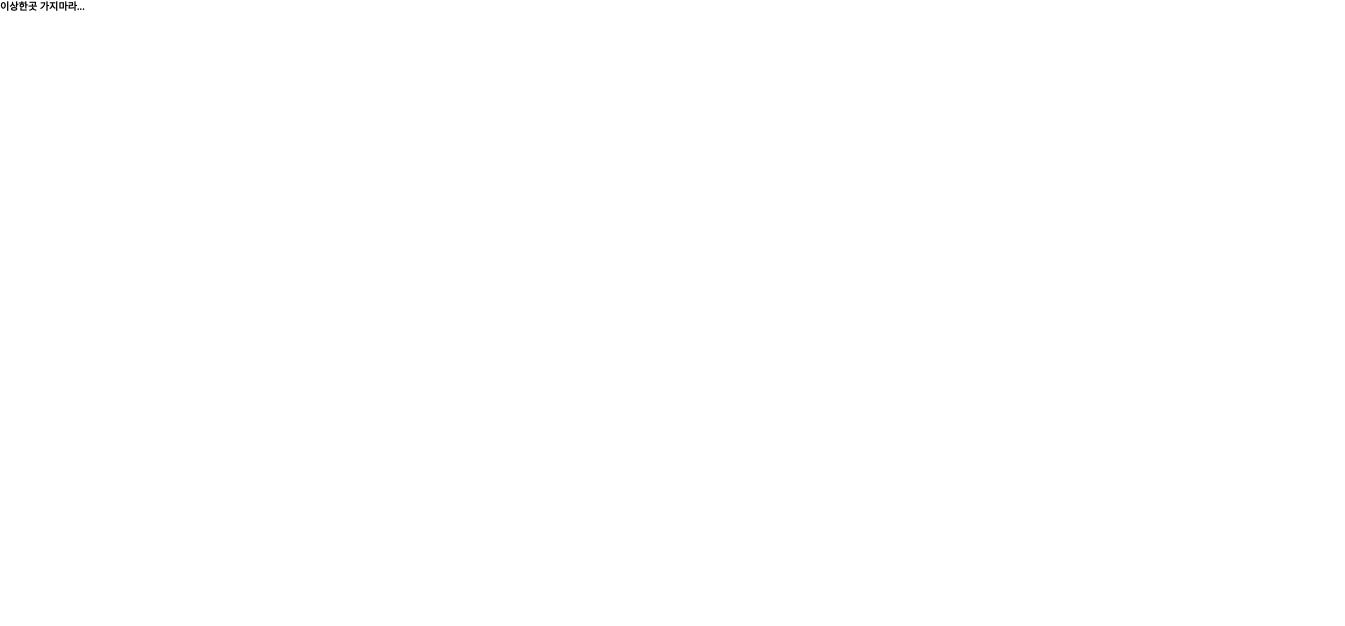
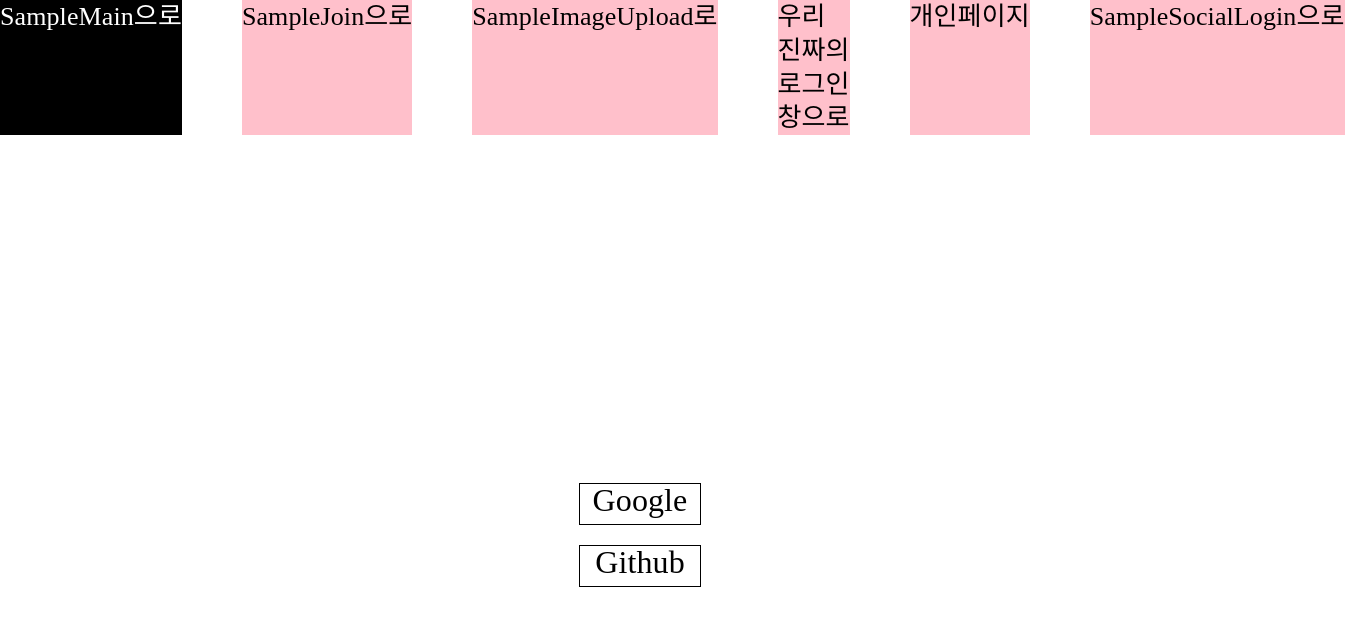
Before and after one commit to daeppang119/news_feed_project, a React (Create React App) app: page /SampleSocialLogin in a window 1280 px wide. Shown: the top 626 px of the page, 1345 px wide, since content can reach past the window. Built offline with nearby package versions, Linux system fonts and the light colour scheme; no server answers; the database is empty.

Commit message:
회원가입 후 프로필 이미지 기본값 설정 완료및 해결

```diff
--- a/src/Pages/Join.jsx
+++ b/src/Pages/Join.jsx
@@ -42,8 +42,7 @@ function Join() {
       const user = userCredential.user;
       const displayName = user.email.split("@")[0];
       await updateProfile(user, {
-        displayName,
-        photoURL: process.env.PUBLIC_URL + "/DefaultProfile/defaultprofile.jpg"
+        displayName
       });
     } catch (error) {
       switch (error.code) {
@@ -74,7 +73,7 @@ function Join() {
             signUpSetState({
               currentUser: true,
               email: authUser.email,
-              photoUrl: authUser.photoURL,
+              photoUrl: authUser.photoURL || process.env.PUBLIC_URL + "/DefaultProfile/defaultprofile.jpg",
               userName: authUser.displayName,
               uid: authUser.uid
             })
--- a/src/Pages/sample/SampleLayout.jsx
+++ b/src/Pages/sample/SampleLayout.jsx
@@ -1,16 +1,18 @@
 import React from "react";
+import { Link } from "react-router-dom";
 import styled from "styled-components";
 function SampleLayout({ children }) {
   return (
     <>
       <Div>
-        {/* <ul>
+        <ul>
           <Link to={"SampleMain"}>SampleMain으로</Link>
           <Link to={"SampleJoin"}>SampleJoin으로</Link>
           <Link to={"SampleImageUpload"}>SampleImageUpload로</Link>
           <Link to={"login"}>우리 진짜의 로그인 창으로</Link>
           <Link to={"personalPage"}>개인페이지</Link>
-        </ul> */}
+          <Link to={"SampleSocialLogin"}>SampleSocialLogin으로</Link>
+        </ul>
       </Div>
       {children}
     </>
--- /dev/null
+++ b/src/Pages/sample/SampleSocialLogin.jsx
@@ -0,0 +1,40 @@
+import { GithubAuthProvider, getAuth, signInWithPopup } from "@firebase/auth";
+import React from "react";
+import styled from "styled-components";
+
+const googleBtn = () => {
+  const auth = getAuth();
+  const provider = new GithubAuthProvider();
+  signInWithPopup(auth, provider);
+};
+
+const StComponent = styled.div`
+  display: grid;
+  place-content: center center;
+  height: 100vh;
+  gap: 20px;
+  div {
+    width: 120px;
+    height: 40px;
+    border: 1px solid black;
+    font-size: 32px;
+    text-align: center;
+    line-height: 32px;
+    cursor: pointer;
+    &:hover {
+      background-color: #000;
+      color: #fff;
+    }
+  }
+`;
+
+function SampleSocialLogin() {
+  return (
+    <StComponent>
+      <div onClick={googleBtn}>Google</div>
+      <div>Github</div>
+    </StComponent>
+  );
+}
+
+export default SampleSocialLogin;
--- a/src/components/auth/EmailLogin.jsx
+++ b/src/components/auth/EmailLogin.jsx
@@ -56,7 +56,7 @@ function EmailLogin({ isLoging, setIsLoging }) {
           signInSetState({
             currentUser: true,
             email: authUser.email,
-            photoUrl: authUser.photoURL,
+            photoUrl: authUser.photoURL || process.env.PUBLIC_URL + "/DefaultProfile/defaultprofile.jpg",
             userName: authUser.displayName,
             uid: authUser.uid
           })
--- a/src/shared/Router.jsx
+++ b/src/shared/Router.jsx
@@ -6,6 +6,7 @@ import PersonalPage from "../Pages/PersonalPage";
 import SampleImageUpload from "../Pages/sample/SampleImageUpload.jsx";
 import SampleLayout from "../Pages/sample/SampleLayout";
 import SampleMain from "../Pages/sample/SampleMain";
+import SampleSocialLogin from "../Pages/sample/SampleSocialLogin.jsx";
 import SampleJoin from "../Pages/sample/Samplejoin.jsx";
 const Router = () => {
   return (
@@ -18,6 +19,7 @@ const Router = () => {
           <Route path="/SampleMain" element={<SampleMain />} />
           <Route path="/SampleJoin" element={<SampleJoin />} />
           <Route path="/SampleImageUpload" element={<SampleImageUpload />} />
+          <Route path="/SampleSocialLogin" element={<SampleSocialLogin />} />
           {/* join */}
           <Route path="/login" element={<Login />} />
           <Route path="/join" element={<Join />} />
```
